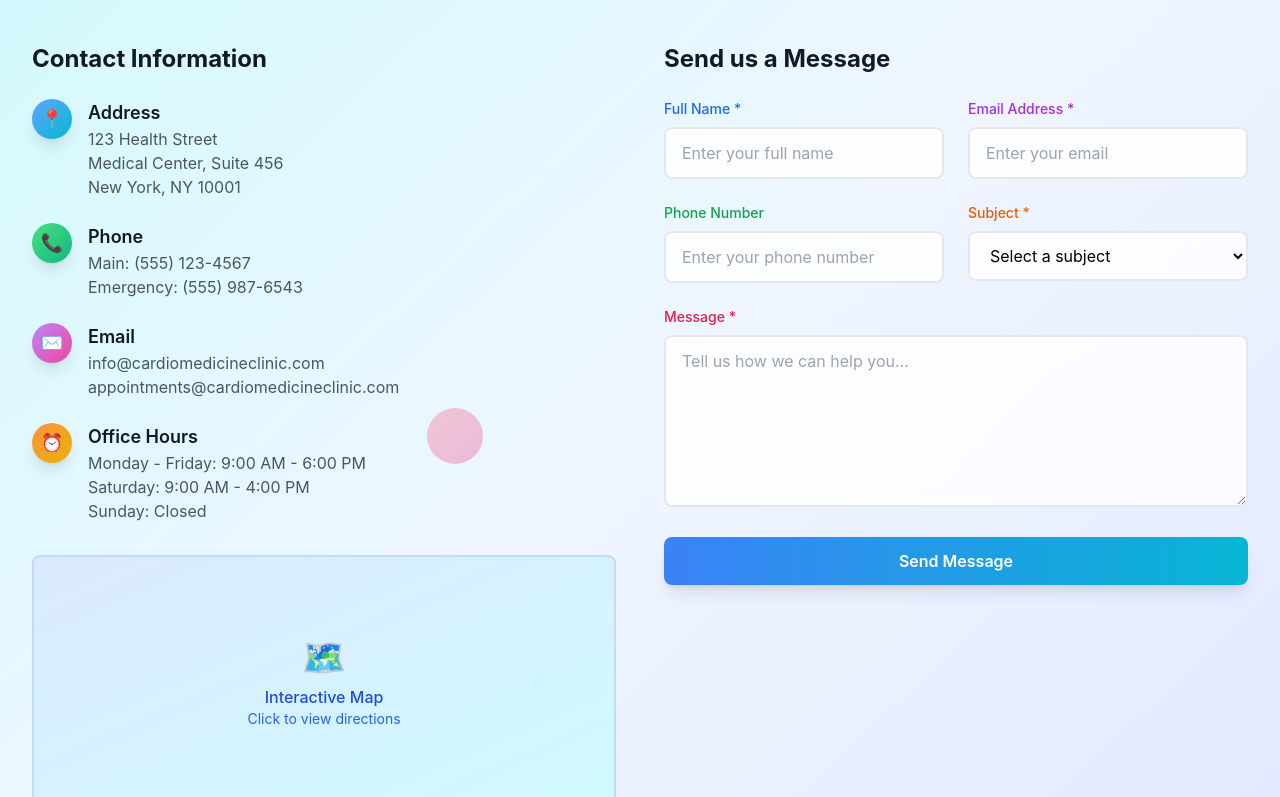
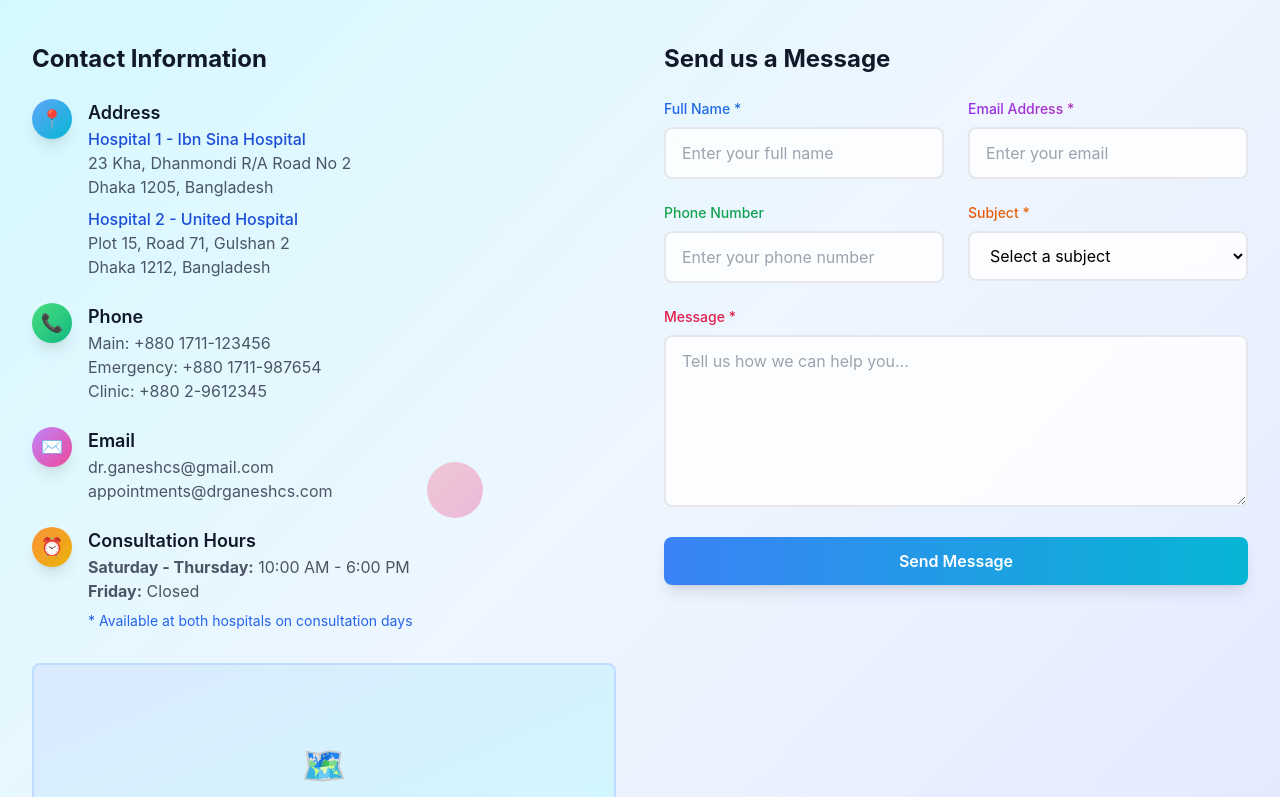
Before and after one commit to mehedihasankhairul/doctor-appointment-frontend, a React (Vite) app: page / in a window 1280 px wide. Shown: the part 3641-4438 px from the top of the page. Built offline with nearby package versions, Linux system fonts and the light colour scheme.

Commit message:
Feat: contact added

```diff
--- a/src/components/ContactUs.jsx
+++ b/src/components/ContactUs.jsx
@@ -74,11 +74,18 @@ const ContactUs = () => {
                 </div>
                 <div>
                   <h4 className="text-lg font-semibold text-gray-900">Address</h4>
-                  <p className="text-gray-600">
-                    123 Health Street<br />
-                    Medical Center, Suite 456<br />
-                    New York, NY 10001
-                  </p>
+                  <div className="text-gray-600 space-y-2">
+                    <div>
+                      <p className="font-medium text-blue-700">Hospital 1 - Ibn Sina Hospital</p>
+                      <p>23 Kha, Dhanmondi R/A Road No 2<br />
+                      Dhaka 1205, Bangladesh</p>
+                    </div>
+                    <div>
+                      <p className="font-medium text-blue-700">Hospital 2 - United Hospital</p>
+                      <p>Plot 15, Road 71, Gulshan 2<br />
+                      Dhaka 1212, Bangladesh</p>
+                    </div>
+                  </div>
                 </div>
               </div>
 
@@ -92,8 +99,9 @@ const ContactUs = () => {
                 <div>
                   <h4 className="text-lg font-semibold text-gray-900">Phone</h4>
                   <p className="text-gray-600">
-                    Main: (555) 123-4567<br />
-                    Emergency: (555) 987-6543
+                    Main: +880 1711-123456<br />
+                    Emergency: +880 1711-987654<br />
+                    Clinic: +880 2-9612345
                   </p>
                 </div>
               </div>
@@ -108,8 +116,8 @@ const ContactUs = () => {
                 <div>
                   <h4 className="text-lg font-semibold text-gray-900">Email</h4>
                   <p className="text-gray-600">
-                    info@cardiomedicineclinic.com<br />
-                    appointments@cardiomedicineclinic.com
+                    dr.ganeshcs@gmail.com<br />
+                    appointments@drganeshcs.com
                   </p>
                 </div>
               </div>
@@ -122,11 +130,11 @@ const ContactUs = () => {
                   </div>
                 </div>
                 <div>
-                  <h4 className="text-lg font-semibold text-gray-900">Office Hours</h4>
+                  <h4 className="text-lg font-semibold text-gray-900">Consultation Hours</h4>
                   <div className="text-gray-600">
-                    <p>Monday - Friday: 9:00 AM - 6:00 PM</p>
-                    <p>Saturday: 9:00 AM - 4:00 PM</p>
-                    <p>Sunday: Closed</p>
+                    <p><strong>Saturday - Thursday:</strong> 10:00 AM - 6:00 PM</p>
+                    <p><strong>Friday:</strong> Closed</p>
+                    <p className="text-sm text-blue-600 mt-2">* Available at both hospitals on consultation days</p>
                   </div>
                 </div>
               </div>
@@ -255,8 +263,8 @@ const ContactUs = () => {
               <h3 className="text-lg font-semibold text-red-800">Emergency Contact</h3>
               <p className="text-red-700">
                 For urgent cardiovascular or medical emergencies, please call our emergency line at{" "}
-                <a href="tel:+15559876543" className="font-bold underline">
-                  (555) 987-6543
+                <a href="tel:+8801711987654" className="font-bold underline">
+                  +880 1711-987654
                 </a>{" "}
                 or visit the nearest emergency room.
               </p>
--- a/src/components/DoctorProfile.jsx
+++ b/src/components/DoctorProfile.jsx
@@ -418,7 +418,7 @@ results in coughing, short breath,`,
         </div>
 
         {/* Blog & Content */}
-        <div className="bg-white rounded-lg shadow-lg p-10">
+        <div className="bg-white rounded-lg shadow-lg p-10 mb-8">
           <h2 className="text-3xl lg:text-4xl font-bold text-gray-900 mb-6 flex items-center">
             <span className="mr-3 text-4xl">📝</span>
             Latest Articles & Insights
@@ -434,7 +434,7 @@ results in coughing, short breath,`,
                     {post.title}
                   </h3>
                   <div className="space-x-4 text-sm lg:text-base text-gray-500 mt-2 lg:mt-0">
-                    <span className="font-bold font-mono"> Published: {post.date}</span>
+                    <span className="font-bold font-mono">Published: {post.date}</span>
                   </div>
                 </div>
                 <p className="text-base lg:text-lg text-gray-700 leading-relaxed mb-4 font-light">{post.excerpt}</p>
@@ -446,6 +446,121 @@ results in coughing, short breath,`,
                 </a>
               </div>
             ))}
+          </div>
+        </div>
+
+        {/* Contact Information */}
+        <div className="bg-white rounded-lg shadow-lg p-10">
+          <h2 className="text-3xl lg:text-4xl font-bold text-gray-900 mb-6 flex items-center">
+            <span className="mr-3 text-4xl">📞</span>
+            Contact Dr. Ganesh Chandra Saurav
+          </h2>
+          <p className="text-lg text-gray-600 mb-8">
+            Schedule your appointment or get in touch for any medical inquiries. Available at both hospital locations.
+          </p>
+
+          <div className="grid grid-cols-1 md:grid-cols-2 lg:grid-cols-3 gap-8">
+            {/* Hospital Locations */}
+            <div className="bg-gradient-to-br from-blue-50 to-blue-100 rounded-xl p-6 border border-blue-200">
+              <div className="flex items-center mb-4">
+                <div className="w-12 h-12 bg-gradient-to-br from-blue-500 to-blue-600 rounded-full flex items-center justify-center shadow-lg">
+                  <span className="text-white text-xl">🏥</span>
+                </div>
+                <h3 className="text-xl font-bold text-gray-900 ml-4">Hospital Locations</h3>
+              </div>
+              <div className="space-y-4">
+                <div>
+                  <p className="font-semibold text-blue-700 mb-1">Ibn Sina Hospital</p>
+                  <p className="text-gray-700 text-sm">23 Kha, Dhanmondi R/A Road No 2<br />Dhaka 1205, Bangladesh</p>
+                </div>
+                <div>
+                  <p className="font-semibold text-blue-700 mb-1">United Hospital</p>
+                  <p className="text-gray-700 text-sm">Plot 15, Road 71, Gulshan 2<br />Dhaka 1212, Bangladesh</p>
+                </div>
+              </div>
+            </div>
+
+            {/* Phone Numbers */}
+            <div className="bg-gradient-to-br from-green-50 to-green-100 rounded-xl p-6 border border-green-200">
+              <div className="flex items-center mb-4">
+                <div className="w-12 h-12 bg-gradient-to-br from-green-500 to-green-600 rounded-full flex items-center justify-center shadow-lg">
+                  <span className="text-white text-xl">📱</span>
+                </div>
+                <h3 className="text-xl font-bold text-gray-900 ml-4">Phone Numbers</h3>
+              </div>
+              <div className="space-y-3">
+                <div>
+                  <p className="font-semibold text-green-700">Main Line</p>
+                  <a href="tel:+8801711123456" className="text-gray-700 hover:text-green-600 transition-colors">
+                    +880 1711-123456
+                  </a>
+                </div>
+                <div>
+                  <p className="font-semibold text-green-700">Emergency</p>
+                  <a href="tel:+8801711987654" className="text-gray-700 hover:text-green-600 transition-colors">
+                    +880 1711-987654
+                  </a>
+                </div>
+                <div>
+                  <p className="font-semibold text-green-700">Clinic</p>
+                  <a href="tel:+88029612345" className="text-gray-700 hover:text-green-600 transition-colors">
+                    +880 2-9612345
+                  </a>
+                </div>
+              </div>
+            </div>
+
+            {/* Email & Schedule */}
+            <div className="bg-gradient-to-br from-purple-50 to-purple-100 rounded-xl p-6 border border-purple-200">
+              <div className="flex items-center mb-4">
+                <div className="w-12 h-12 bg-gradient-to-br from-purple-500 to-purple-600 rounded-full flex items-center justify-center shadow-lg">
+                  <span className="text-white text-xl">✉️</span>
+                </div>
+                <h3 className="text-xl font-bold text-gray-900 ml-4">Email & Schedule</h3>
+              </div>
+              <div className="space-y-4">
+                <div>
+                  <p className="font-semibold text-purple-700">Email Addresses</p>
+                  <div className="space-y-1">
+                    <a href="mailto:dr.ganeshcs@gmail.com" className="block text-gray-700 hover:text-purple-600 transition-colors text-sm">
+                      dr.ganeshcs@gmail.com
+                    </a>
+                    <a href="mailto:appointments@drganeshcs.com" className="block text-gray-700 hover:text-purple-600 transition-colors text-sm">
+                      appointments@drganeshcs.com
+                    </a>
+                  </div>
+                </div>
+                <div>
+                  <p className="font-semibold text-purple-700">Consultation Hours</p>
+                  <div className="text-gray-700 text-sm">
+                    <p><strong>Sat - Thu:</strong> 10:00 AM - 6:00 PM</p>
+                    <p><strong>Friday:</strong> Closed</p>
+                    <p className="text-purple-600 mt-1 text-xs">* Available at both hospitals</p>
+                  </div>
+                </div>
+              </div>
+            </div>
+          </div>
+
+          {/* Emergency Notice */}
+          <div className="mt-8 bg-red-50 border border-red-200 rounded-xl p-6">
+            <div className="flex items-start">
+              <div className="flex-shrink-0">
+                <div className="w-10 h-10 bg-red-500 rounded-full flex items-center justify-center">
+                  <span className="text-white text-lg">🚨</span>
+                </div>
+              </div>
+              <div className="ml-4">
+                <h3 className="text-lg font-semibold text-red-800 mb-2">Emergency Contact</h3>
+                <p className="text-red-700">
+                  For urgent cardiovascular or medical emergencies, please call our emergency line at{" "}
+                  <a href="tel:+8801711987654" className="font-bold underline hover:text-red-800 transition-colors">
+                    +880 1711-987654
+                  </a>{" "}
+                  or visit the nearest emergency room immediately.
+                </p>
+              </div>
+            </div>
           </div>
         </div>
       </div>
--- a/src/components/HeroSection.jsx
+++ b/src/components/HeroSection.jsx
@@ -10,7 +10,8 @@ const HeroSection = ({ onBookAppointment }) => {
       titleHighlight: "আমাদের প্রতিশ্রুতি",
       description:
         "আপনার স্বাস্থ্য আমাদের কাছে প্রাধান্য পায়। অভিজ্ঞ চিকিৎসকদের কাছ থেকে উচ্চমানের এবং ব্যক্তিগতকৃত চিকিৎসা সেবা নিন।",
-      image: "https://i.ibb.co/1JsGrZt0/image.png",
+      image:
+        "https://png.pngtree.com/png-clipart/20250319/original/pngtree-cartoon-doctors-heart-png-image_20681343.png",
       altText: "বিশেষজ্ঞ চিকিৎসক পরামর্শ",
       features: ["বিশেষজ্ঞ চিকিৎসক", "ব্যক্তিগত সেবা", "উচ্চমানের চিকিৎসা", "দ্রুত অ্যাপয়েন্টমেন্ট"],
     },
@@ -38,7 +39,7 @@ const HeroSection = ({ onBookAppointment }) => {
       description:
         "Complete patient profiling including age and gender-specific care, ensuring personalized treatment plans for optimal health outcomes.",
       image:
-        "https://i.ibb.co/DfssMs3x/diagnosis-treatment-heart-disease-cardiology-patients-cardiovascular-checkup-1135642-73.jpg",
+        "https://media.istockphoto.com/id/1225743855/vector/doctor-visiting-patient-and-explains-the-diagnosis-of-the-disease-in-cartoon-flat.jpg?s=612x612&w=0&k=20&c=jM_jBr0NMUmqi-80QMOPrgjGxUb4ow-eo0Xjmnzq8PU=",
       altText: "Personalized Medical Care",
       features: ["Patient Profiling", "Age-Specific Care", "Gender Considerations", "Follow-up Support"],
     },
```
